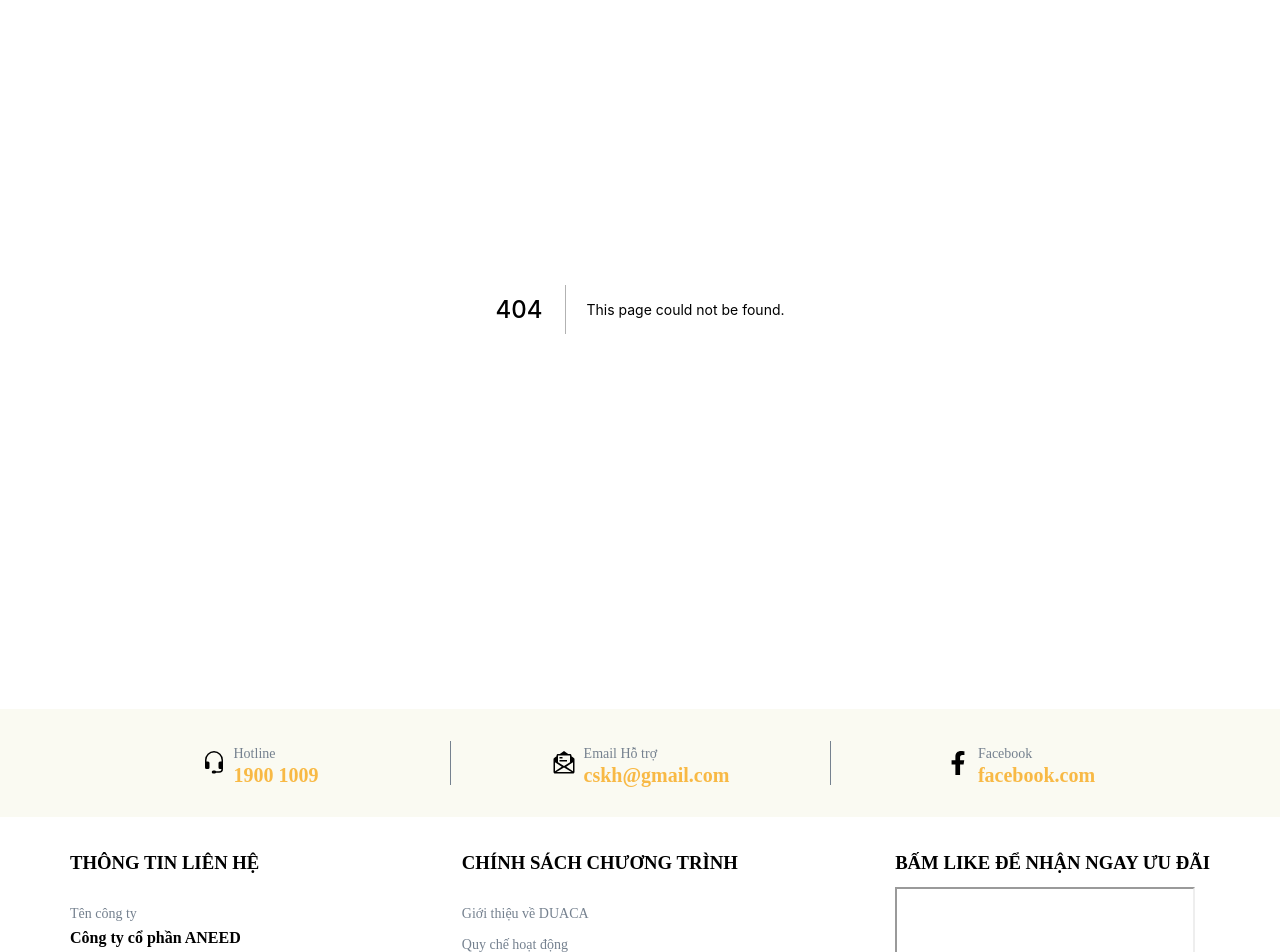
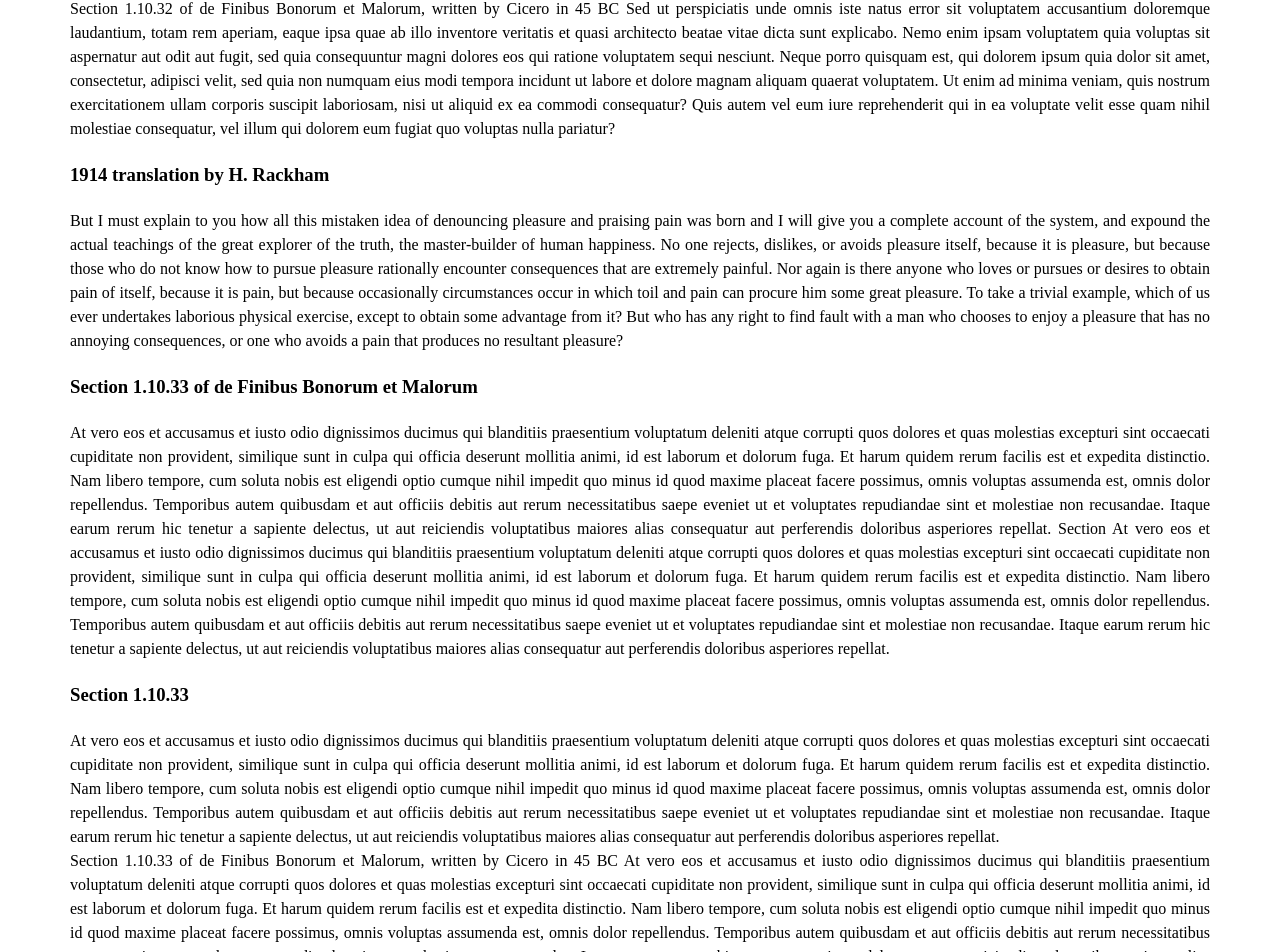
Before and after one commit to truong-cot/web-shop, a Next.js app: page /terms-of-service in a window 1280 px wide. Before the commit this address had no page. Shown: the part 177-1129 px from the top of the page. Built offline with nearby package versions, Linux system fonts and the light colour scheme; grey boxes are pictures that could not be loaded; a web font is replaced by a local one.

Commit message:
upload terms of service

```diff
--- a/components/pages/payment/Buy/Buy.module.scss
+++ b/components/pages/payment/Buy/Buy.module.scss
@@ -17,6 +17,7 @@
         text-decoration: none;
         color: #325aa8;
         font-weight: 600;
+        margin-left: 4px;
       }
     }
   }
--- a/components/pages/payment/Buy/index.js
+++ b/components/pages/payment/Buy/index.js
@@ -12,7 +12,7 @@ function Buy() {
           <div className={styles.title}>
             <p>
               Nhấn Đặt Hàng đồng nghĩa với việc bạn đồng ý tuân theo
-              <Link href="/">
+              <Link href="./terms-of-service">
                 <a>Điều khoản Duaca</a>
               </Link>
             </p>
--- /dev/null
+++ b/pages/terms-of-service/TermsOfService.module.scss
@@ -0,0 +1,18 @@
+.container {
+  .main {
+    padding-bottom: 40px;
+    .title {
+      padding: 42px 0 18px;
+    }
+
+    .content {
+      p {
+        text-align: justify;
+      }
+
+      h3 {
+        padding: 20px 0;
+      }
+    }
+  }
+}
--- /dev/null
+++ b/pages/terms-of-service/index.js
@@ -0,0 +1,121 @@
+import React from "react";
+import styles from "./TermsOfService.module.scss";
+
+function TermsOfService() {
+  return (
+    <div className={styles.container}>
+      <div className="container">
+        <div className={styles.main}>
+          <div className={styles.title}>
+            <h3>Điều khoản và điều kiện</h3>
+          </div>
+
+          <div className={styles.content}>
+            <p>
+              Section 1.10.32 of de Finibus Bonorum et Malorum, written by
+              Cicero in 45 BC Sed ut perspiciatis unde omnis iste natus error
+              sit voluptatem accusantium doloremque laudantium, totam rem
+              aperiam, eaque ipsa quae ab illo inventore veritatis et quasi
+              architecto beatae vitae dicta sunt explicabo. Nemo enim ipsam
+              voluptatem quia voluptas sit aspernatur aut odit aut fugit, sed
+              quia consequuntur magni dolores eos qui ratione voluptatem sequi
+              nesciunt. Neque porro quisquam est, qui dolorem ipsum quia dolor
+              sit amet, consectetur, adipisci velit, sed quia non numquam eius
+              modi tempora incidunt ut labore et dolore magnam aliquam quaerat
+              voluptatem. Ut enim ad minima veniam, quis nostrum exercitationem
+              ullam corporis suscipit laboriosam, nisi ut aliquid ex ea commodi
+              consequatur? Quis autem vel eum iure reprehenderit qui in ea
+              voluptate velit esse quam nihil molestiae consequatur, vel illum
+              qui dolorem eum fugiat quo voluptas nulla pariatur?
+            </p>
+            <h3>1914 translation by H. Rackham</h3>
+            <p>
+              But I must explain to you how all this mistaken idea of denouncing
+              pleasure and praising pain was born and I will give you a complete
+              account of the system, and expound the actual teachings of the
+              great explorer of the truth, the master-builder of human
+              happiness. No one rejects, dislikes, or avoids pleasure itself,
+              because it is pleasure, but because those who do not know how to
+              pursue pleasure rationally encounter consequences that are
+              extremely painful. Nor again is there anyone who loves or pursues
+              or desires to obtain pain of itself, because it is pain, but
+              because occasionally circumstances occur in which toil and pain
+              can procure him some great pleasure. To take a trivial example,
+              which of us ever undertakes laborious physical exercise, except to
+              obtain some advantage from it? But who has any right to find fault
+              with a man who chooses to enjoy a pleasure that has no annoying
+              consequences, or one who avoids a pain that produces no resultant
+              pleasure?
+            </p>
+            <h3>Section 1.10.33 of de Finibus Bonorum et Malorum</h3>
+            <p>
+              At vero eos et accusamus et iusto odio dignissimos ducimus qui
+              blanditiis praesentium voluptatum deleniti atque corrupti quos
+              dolores et quas molestias excepturi sint occaecati cupiditate non
+              provident, similique sunt in culpa qui officia deserunt mollitia
+              animi, id est laborum et dolorum fuga. Et harum quidem rerum
+              facilis est et expedita distinctio. Nam libero tempore, cum soluta
+              nobis est eligendi optio cumque nihil impedit quo minus id quod
+              maxime placeat facere possimus, omnis voluptas assumenda est,
+              omnis dolor repellendus. Temporibus autem quibusdam et aut
+              officiis debitis aut rerum necessitatibus saepe eveniet ut et
+              voluptates repudiandae sint et molestiae non recusandae. Itaque
+              earum rerum hic tenetur a sapiente delectus, ut aut reiciendis
+              voluptatibus maiores alias consequatur aut perferendis doloribus
+              asperiores repellat. Section At vero eos et accusamus et iusto
+              odio dignissimos ducimus qui blanditiis praesentium voluptatum
+              deleniti atque corrupti quos dolores et quas molestias excepturi
+              sint occaecati cupiditate non provident, similique sunt in culpa
+              qui officia deserunt mollitia animi, id est laborum et dolorum
+              fuga. Et harum quidem rerum facilis est et expedita distinctio.
+              Nam libero tempore, cum soluta nobis est eligendi optio cumque
+              nihil impedit quo minus id quod maxime placeat facere possimus,
+              omnis voluptas assumenda est, omnis dolor repellendus. Temporibus
+              autem quibusdam et aut officiis debitis aut rerum necessitatibus
+              saepe eveniet ut et voluptates repudiandae sint et molestiae non
+              recusandae. Itaque earum rerum hic tenetur a sapiente delectus, ut
+              aut reiciendis voluptatibus maiores alias consequatur aut
+              perferendis doloribus asperiores repellat.
+            </p>
+            <h3>Section 1.10.33 </h3>
+            <p>
+              At vero eos et accusamus et iusto odio dignissimos ducimus qui
+              blanditiis praesentium voluptatum deleniti atque corrupti quos
+              dolores et quas molestias excepturi sint occaecati cupiditate non
+              provident, similique sunt in culpa qui officia deserunt mollitia
+              animi, id est laborum et dolorum fuga. Et harum quidem rerum
+              facilis est et expedita distinctio. Nam libero tempore, cum soluta
+              nobis est eligendi optio cumque nihil impedit quo minus id quod
+              maxime placeat facere possimus, omnis voluptas assumenda est,
+              omnis dolor repellendus. Temporibus autem quibusdam et aut
+              officiis debitis aut rerum necessitatibus saepe eveniet ut et
+              voluptates repudiandae sint et molestiae non recusandae. Itaque
+              earum rerum hic tenetur a sapiente delectus, ut aut reiciendis
+              voluptatibus maiores alias consequatur aut perferendis doloribus
+              asperiores repellat.
+            </p>
+            <p>
+              Section 1.10.33 of de Finibus Bonorum et Malorum, written by
+              Cicero in 45 BC At vero eos et accusamus et iusto odio dignissimos
+              ducimus qui blanditiis praesentium voluptatum deleniti atque
+              corrupti quos dolores et quas molestias excepturi sint occaecati
+              cupiditate non provident, similique sunt in culpa qui officia
+              deserunt mollitia animi, id est laborum et dolorum fuga. Et harum
+              quidem rerum facilis est et expedita distinctio. Nam libero
+              tempore, cum soluta nobis est eligendi optio cumque nihil impedit
+              quo minus id quod maxime placeat facere possimus, omnis voluptas
+              assumenda est, omnis dolor repellendus. Temporibus autem quibusdam
+              et aut officiis debitis aut rerum necessitatibus saepe eveniet ut
+              et voluptates repudiandae sint et molestiae non recusandae. Itaque
+              earum rerum hic tenetur a sapiente delectus, ut aut reiciendis
+              voluptatibus maiores alias consequatur aut perferendis doloribus
+              asperiores repellat.
+            </p>
+          </div>
+        </div>
+      </div>
+    </div>
+  );
+}
+
+export default TermsOfService;
```
